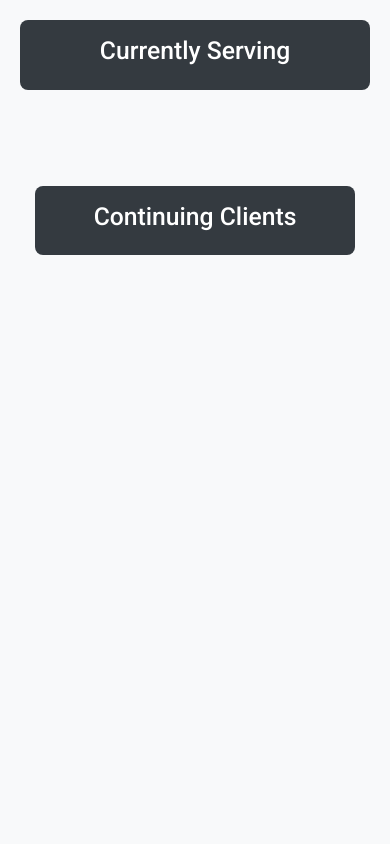
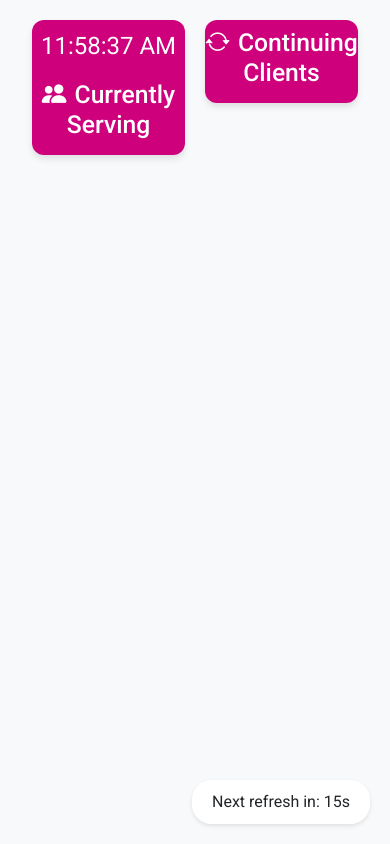
Before and after one commit to kentosama10/RajahQueue, a PHP site: page /app/views/dashboard/display.php in a window 390 px wide. Run offline with PHP 8.4, Linux system fonts and the light colour scheme; data that the repository does not hold is empty.

Commit message:
Update dashboard layout and enhance queue display functionality
- Modified getActiveQueue method in Queue model to increase pagination limit from 10 to 15.
- Redesigned dashboard display with a new layout, including separate columns for "Currently Serving" and "Continuing Clients."
- Improved UI with additional styles, animations, and responsive design elements for better user experience.
- Added a refresh indicator with a countdown timer for automatic data updates.
- Enhanced error handling and user feedback for data fetching operations.
- Updated queue item display with status indicators and improved hover effects.

```diff
--- a/app/models/Queue.php
+++ b/app/models/Queue.php
@@ -106,7 +106,7 @@ class Queue extends Model
         return $stmt->fetch(PDO::FETCH_ASSOC)['count'];
     }
 
-    public function getActiveQueue($page = 1, $limit = 10)
+    public function getActiveQueue($page = 1, $limit = 15)
     {
         $offset = ($page - 1) * $limit; // Calculate the offset for pagination
 
--- a/app/views/dashboard/display.php
+++ b/app/views/dashboard/display.php
@@ -6,97 +6,216 @@
     <meta name="viewport" content="width=device-width, initial-scale=1.0">
     <title>Queue Display - RajahQueue</title>
     <link href="https://cdn.jsdelivr.net/npm/bootstrap@5.3.0/dist/css/bootstrap.min.css" rel="stylesheet">
+    <link rel="icon" href="/RajahQueue/app/assets/images/RTC LOGO 2017 - Vector-02-ORB.png" type="image/x-icon">
     <link href="https://fonts.googleapis.com/css2?family=Roboto:wght@400;500;700&display=swap" rel="stylesheet">
     <script src="https://cdn.jsdelivr.net/npm/bootstrap@5.3.0/dist/js/bootstrap.bundle.min.js"></script>
     <script src="https://code.jquery.com/jquery-3.6.0.min.js"></script>
+    <link rel="stylesheet" href="https://cdnjs.cloudflare.com/ajax/libs/animate.css/4.1.1/animate.min.css">
+    <link rel="stylesheet" href="https://cdn.jsdelivr.net/npm/bootstrap-icons@1.11.0/font/bootstrap-icons.css">
+
     <style>
+        :root {
+            --primary-color: #F08221;
+            --secondary-color: #CE007C;
+            --transition-speed: 0.3s;
+        }
+
         body {
             font-family: 'Roboto', sans-serif;
             background-color: #f8f9fa;
             padding: 20px;
+            min-height: 100vh;
+            overflow: hidden;
         }
 
         .display-header {
-            background-color: #343a40;
+            background: var(--secondary-color);
             color: #fff;
-            padding: 1rem 0;
+            padding: 0.5rem 0;
             text-align: center;
             margin-bottom: 20px;
-            border-radius: 8px;
+            border-radius: 12px;
+            box-shadow: 0 4px 6px rgba(0, 0, 0, 0.1);
         }
 
         .queue-item {
             background-color: #fff;
-            border-radius: 8px;
-            box-shadow: 0 2px 4px rgba(0, 0, 0, .1);
+            border-radius: 12px;
+            box-shadow: 0 4px 8px rgba(0, 0, 0, .1);
             padding: 0;
-            transition: transform 0.2s ease;
+            transition: all var(--transition-speed) ease;
             overflow: hidden;
+            border: 1px solid rgba(0,0,0,0.1);
         }
 
         .queue-item:hover {
-            transform: translateY(-2px);
-            box-shadow: 0 4px 8px rgba(0, 0, 0, .15);
+            transform: translateY(-4px);
+            box-shadow: 0 8px 16px rgba(0, 0, 0, .15);
         }
 
         .counter-header {
-            background-color: #0d6efd;
+            background: var(--primary-color);
             color: white;
-            border-radius: 8px 8px 0 0;
+            border-radius: 12px 12px 0 0;
+            padding: 0.5rem;
         }
 
         .queue-number {
-            font-size: 2.5rem;
+            font-size: 3rem;
             font-weight: bold;
-            color: #0d6efd;
+            color: var(--secondary-color);
+            padding: 0.5rem 0;
+            text-shadow: 2px 2px 4px rgba(0,0,0,0.1);
         }
 
-        .container {
-            padding: 0 15px;
+        .status-indicator {
+            width: 10px;
+            height: 10px;
+            border-radius: 50%;
+            display: inline-block;
+            margin-right: 8px;
+            animation: pulse 2s infinite;
+        }
+
+        @keyframes pulse {
+            0% { transform: scale(1); opacity: 1; }
+            50% { transform: scale(1.2); opacity: 0.8; }
+            100% { transform: scale(1); opacity: 1; }
+        }
+
+        .clock-display {
+            font-size: 1.5rem;
+            color: #fff;
+            margin-bottom: 1rem;
+        }
+
+        .refresh-indicator {
+            position: fixed;
+            bottom: 20px;
+            right: 20px;
+            background: rgba(255, 255, 255, 0.9);
+            padding: 10px 20px;
+            border-radius: 20px;
+            box-shadow: 0 2px 4px rgba(0,0,0,0.1);
+        }
+
+        .dashboard-layout {
+            display: flex;
+            gap: 20px;
+        }
+
+        .dashboard-column {
+            flex: 1;
+            min-width: 0; /* Prevents flex items from overflowing */
+        }
+
+        .queue-section {
+            background: rgba(255, 255, 255, 0.9);
+            border-radius: 12px;
+            padding: 20px;
+            box-shadow: 0 4px 8px rgba(0, 0, 0, 0.1);
+            margin-bottom: 20px;
+        }
+
+        /* Enhance the payment queue items */
+        #paymentQueue .queue-item {
+            background: linear-gradient(135deg, #f8f9fa, #e9ecef);
+            transition: all 0.3s ease;
+        }
+
+        #paymentQueue .queue-item:hover {
+            background: linear-gradient(135deg, #e9ecef, #dee2e6);
         }
     </style>
 </head>
 
 <body>
+
+    <div class="container-fluid">
+        <div class="dashboard-layout">
+            <!-- Currently Serving Column -->
+            <div class="dashboard-column">
                 <div class="display-header">
-        <h2>Currently Serving</h2>
+                    <div class="clock-display" id="clockDisplay"></div>
+                    <h2><i class="bi bi-people-fill me-2"></i>Currently Serving</h2>
                 </div>
-    <div class="container mt-5">
-
                 <div id="servingQueue" class="row">
                     <!-- Serving queue items will be loaded here -->
                 </div>
-        <div class="display-header mt-5">
-            <h2>Continuing Clients</h2>
+            </div>
+
+            <!-- Continuing Clients Column -->
+            <div class="dashboard-column">
+                <div class="display-header">
+                    <h2><i class="bi bi-arrow-repeat me-2"></i>Continuing Clients</h2>
                 </div>
                 <div id="paymentQueue" class="row">
                     <!-- Payment queue items will be loaded here -->
                 </div>
             </div>
+        </div>
+    </div>
+
+    <div class="refresh-indicator" id="refreshIndicator">
+        Next refresh in: <span id="countdown">15</span>s
+    </div>
 
     <script>
+        function updateClock() {
+            const clockDisplay = document.getElementById("clockDisplay");
+            const now = new Date();
+            clockDisplay.textContent = now.toLocaleTimeString("en-US", {
+                hour: "2-digit",
+                minute: "2-digit",
+                second: "2-digit"
+            });
+        }
+
+        function updateCountdown(seconds) {
+            document.getElementById("countdown").textContent = seconds;
+        }
+
         function refreshDisplay() {
             $.ajax({
                 url: '/RajahQueue/public/DashboardController/getDashboardData',
                 method: 'GET',
                 dataType: 'json',
-                success: function (data) {
+                success: function(data) {
                     updateDisplay(data);
+                    // Start countdown
+                    let countdown = 15;
+                    const countdownInterval = setInterval(() => {
+                        countdown--;
+                        updateCountdown(countdown);
+                        if (countdown <= 0) clearInterval(countdownInterval);
+                    }, 1000);
                 },
-                error: function (xhr, status, error) {
+                error: function(xhr, status, error) {
                     console.error('Error fetching display data:', error);
+                    showError('Failed to fetch queue data. Retrying...');
                 }
             });
         }
 
+        function showError(message) {
+            const errorDiv = document.createElement('div');
+            errorDiv.className = 'alert alert-danger alert-dismissible fade show';
+            errorDiv.innerHTML = `
+                ${message}
+                <button type="button" class="btn-close" data-bs-dismiss="alert"></button>
+            `;
+            document.querySelector('.container').prepend(errorDiv);
+            setTimeout(() => errorDiv.remove(), 5000);
+        }
+
         function updateDisplay(data) {
             const servingQueue = $('#servingQueue');
-            servingQueue.empty(); // Clear existing items
+            servingQueue.empty();
 
             if (data.queue.length === 0) {
                 servingQueue.append(`
-                    <div class="col-12 text-center text-muted">
-                        <h3>No customers are currently being served.</h3>
+                    <div class="col-12 text-center text-muted animate__animated animate__fadeIn">
+                        <h3><i class="bi bi-info-circle me-2"></i>No customers are currently being served.</h3>
                     </div>
                 `);
             } else {
@@ -121,12 +240,13 @@
                     const items = servingByCounter[counterNumber];
                     items.forEach(item => {
                         servingQueue.append(`
-                            <div class="col-md-4 mb-4">
+                            <div class="col-md-4 mb-4 animate__animated animate__fadeInUp">
                                 <div class="queue-item text-center">
-                                    <div class="counter-header bg-primary text-white py-2 mb-3">
+                                    <div class="counter-header">
+                                        <div class="status-indicator bg-success"></div>
                                         <h4 class="mb-0">Counter ${item.counter_number}</h4>
                                     </div>
-                                    <div class="queue-number mb-2">${item.queue_number}</div>
+                                    <div class="queue-number">${item.queue_number}</div>
                                 </div>
                             </div>
                         `);
@@ -134,23 +254,25 @@
                 });
             }
 
-            // Update the payment queue section
+            // Update the payment queue section with animations
             const paymentQueue = $('#paymentQueue');
             paymentQueue.empty();
 
             if (!data.paymentQueue || data.paymentQueue.length === 0) {
                 paymentQueue.append(`
-                    <div class="col-12 text-center text-muted">
-                        <h3>No pending payments.</h3>
+                    <div class="col-12 text-center text-muted animate__animated animate__fadeIn">
+                        <h3><i class="bi bi-info-circle me-2"></i>No pending payments.</h3>
                     </div>
                 `);
             } else {
-                data.paymentQueue.forEach(item => {
+                data.paymentQueue.forEach((item, index) => {
                     paymentQueue.append(`
-                        <div class="col-md-4 mb-4">
+                        <div class="col-12 mb-4 animate__animated animate__fadeInRight"
+                             style="animation-delay: ${index * 0.1}s">
                             <div class="queue-item text-center">
-                                <div class="queue-number mb-2">${item.queue_number}</div>
-                                <div class="customer-name">${item.customer_name}</div>
+                                <div class="queue-number">
+                                    <i class="bi bi-arrow-repeat me-2"></i>${item.queue_number}
+                                </div>
                             </div>
                         </div>
                     `);
@@ -158,10 +280,12 @@
             }
         }
 
-        // Initial load
-        $(document).ready(function () {
+        // Initialize
+        $(document).ready(function() {
+            updateClock();
+            setInterval(updateClock, 1000);
             refreshDisplay();
-            setInterval(refreshDisplay, 15000); // Refresh every 15 seconds
+            setInterval(refreshDisplay, 15000);
         });
     </script>
 </body>
```
Lines whose indentation alone changed are shown as unchanged.
